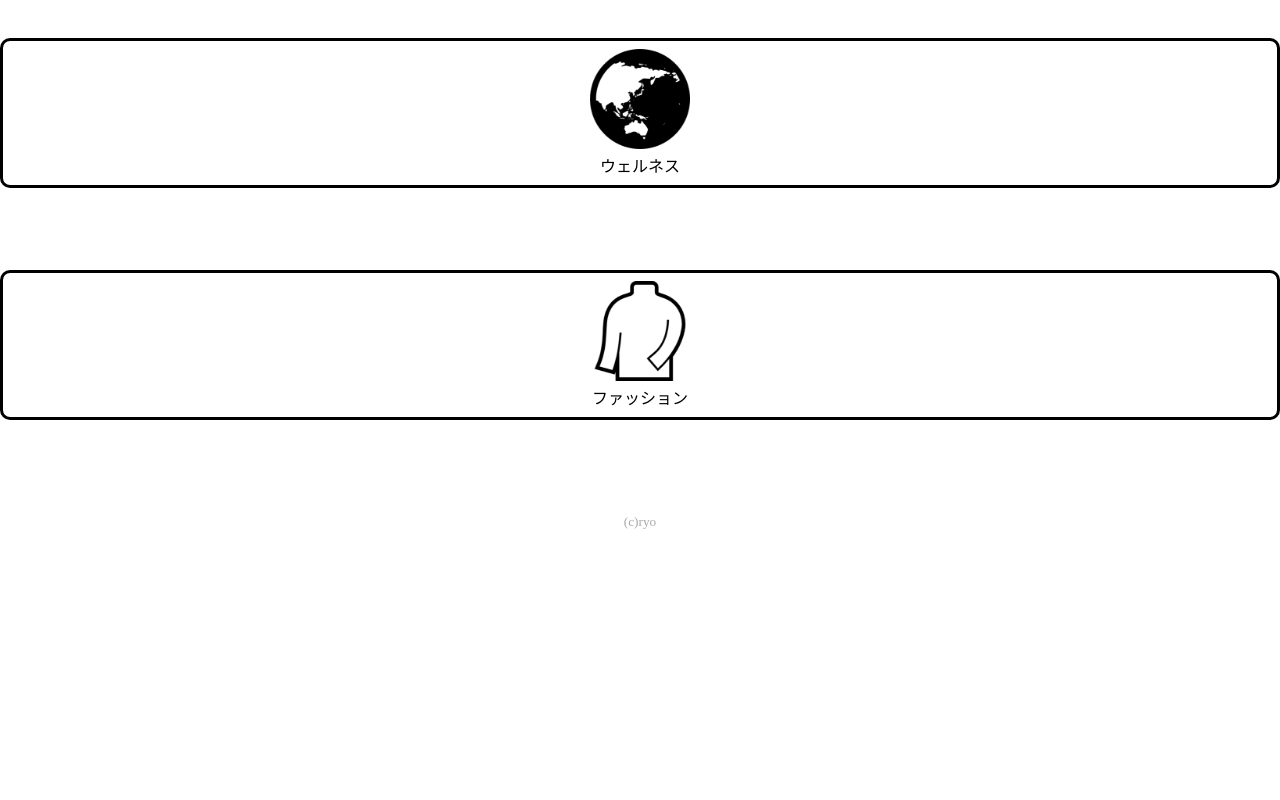
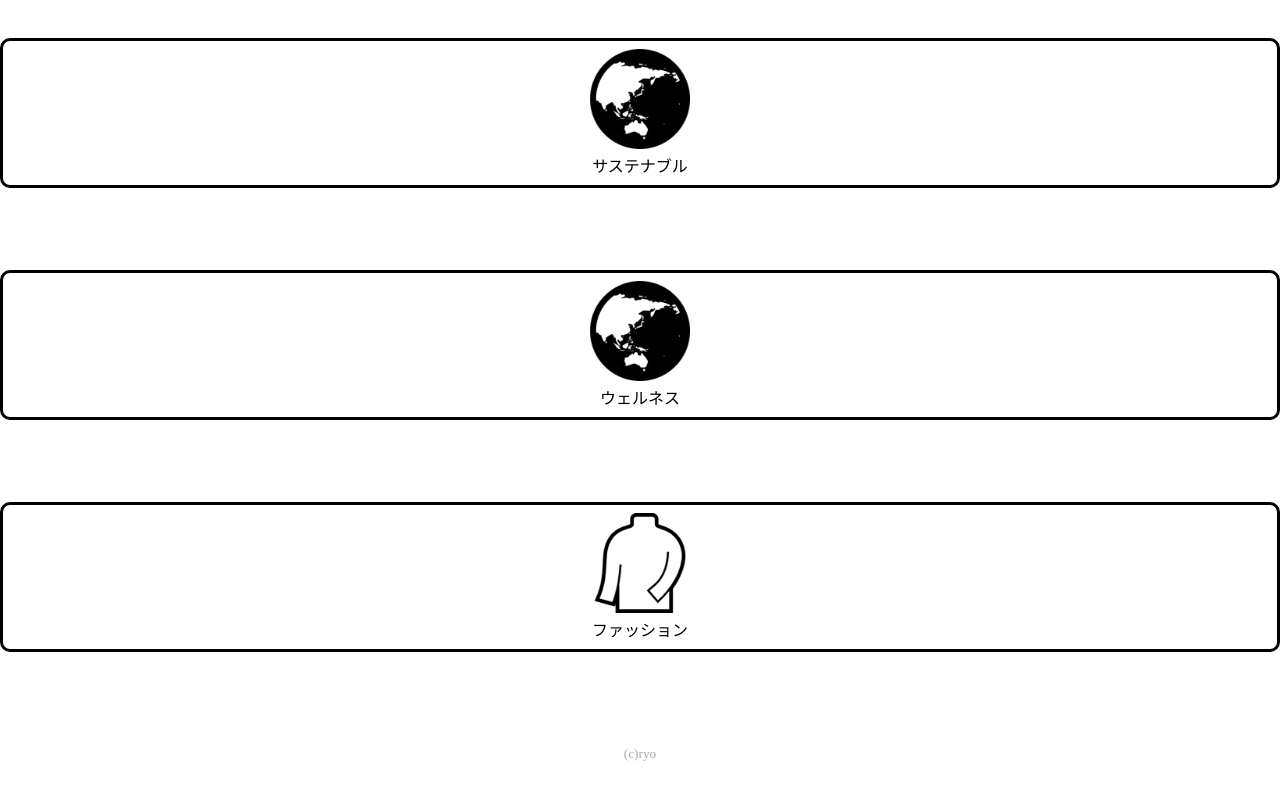
Before and after one commit to ryo90/ryo.github.io, a plain HTML site: page index.html in a window 1280 px wide. Shown: the part 2525-3325 px from the top of the page. Before the commit the page ends 3115 px from the top, so only its background shows below. Drawn offline with Linux system fonts and the light colour scheme.

Commit message:
Update index.html

```diff
--- a/index.html
+++ b/index.html
@@ -117,6 +117,16 @@ height="100"></a>
         src="https://github.com/ryo90/ryo.github.io/blob/main/%E7%92%B0%E5%A2%83.png?raw=true"
         with="100"
         height="100"></a>
+        <p>サステナブル</p>
+        </section></div>
+    <br>
+        <div class="box2">
+      <section>
+        <a href="#">
+        <img
+        src="https://github.com/ryo90/ryo.github.io/blob/main/%E7%92%B0%E5%A2%83.png?raw=true"
+        with="100"
+        height="100"></a>
         <p>ウェルネス</p>
         </section></div>
     <br>
```
